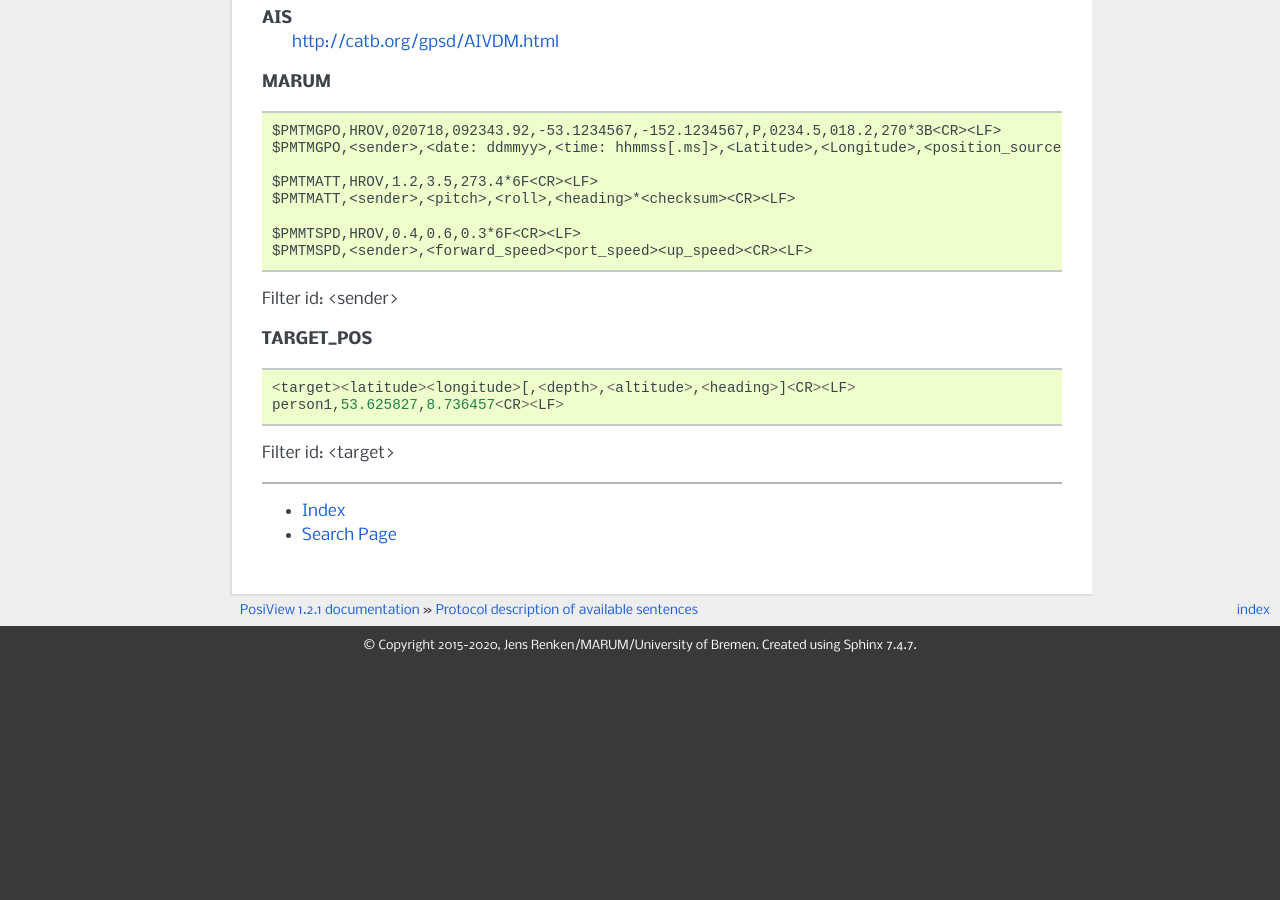
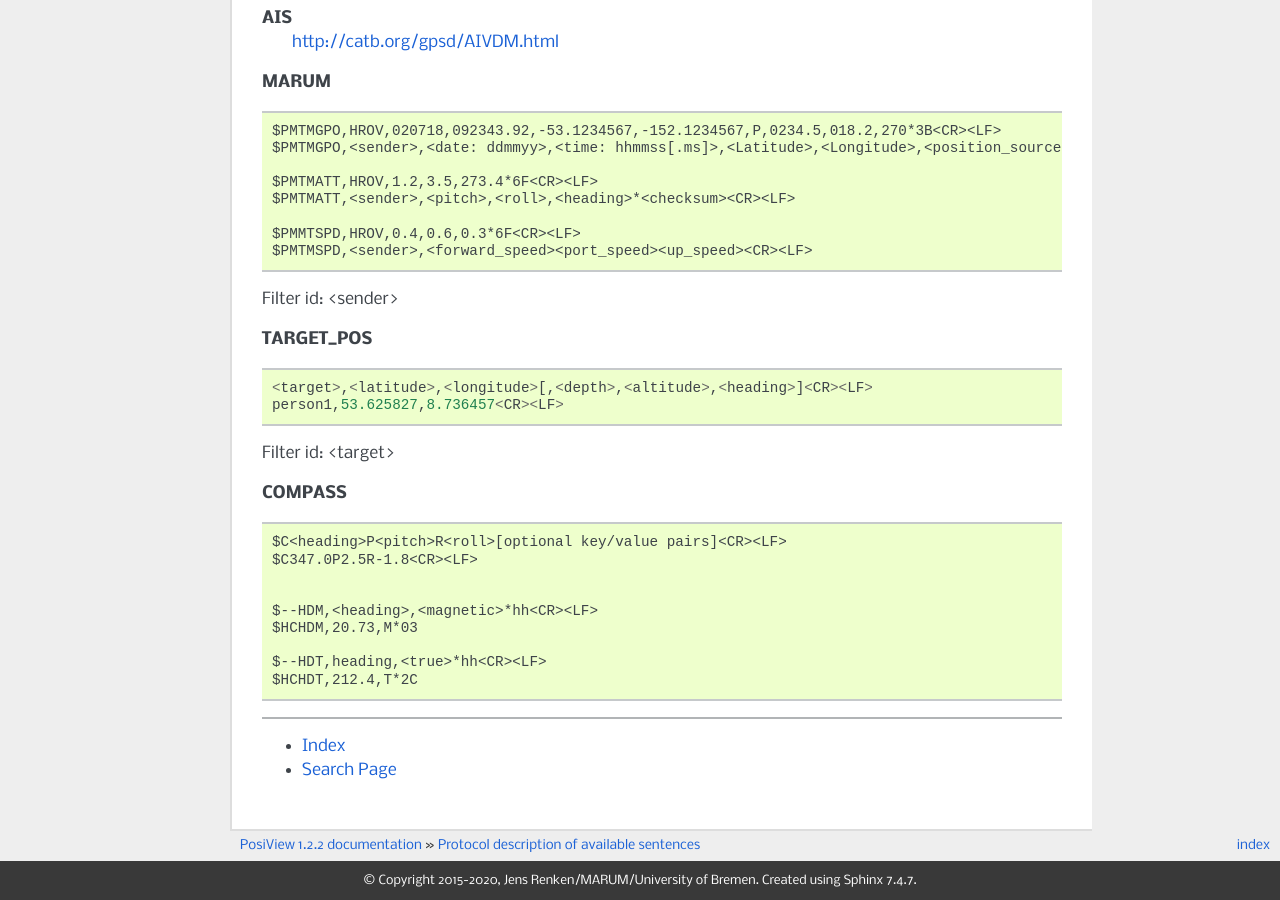
Before and after one commit to jrenken/qgis-PosiView, a Sphinx documentation site: the page built from help/source/protocol.rst, in a window 1280 px wide and 900 px high, scrolled down 1130 px. Built offline with Sphinx 7.4.7, drawn with Linux system fonts in a browser that asks for light colours; formulas are drawn with MathJax 3; before the commit the page ends 1795 px from its top, so only the background shows below that; some of the changed text lies outside the part shown.

Commit message:
update documentation prepare for release

```diff
--- a/help/source/conf.py
+++ b/help/source/conf.py
@@ -50,7 +50,7 @@ copyright = u'2015-2020, Jens Renken/MARUM/University of Bremen'
 # The short X.Y version.
 version = '1.2'
 # The full version, including alpha/beta/rc tags.
-release = '1.2.1'
+release = '1.2.2'
 
 # The language for content autogenerated by Sphinx. Refer to documentation
 # for a list of supported languages.
--- a/help/source/protocol.rst
+++ b/help/source/protocol.rst
@@ -91,12 +91,23 @@ Filter id: <sender>
 **TARGET_POS**
 ::
 
-  <target><latitude><longitude>[,<depth>,<altitude>,<heading>]<CR><LF>
+  <target>,<latitude>,<longitude>[,<depth>,<altitude>,<heading>]<CR><LF>
   person1,53.625827,8.736457<CR><LF>
 
 Filter id: <target>
 
+**COMPASS**
+::
 
+  $C<heading>P<pitch>R<roll>[optional key/value pairs]<CR><LF>
+  $C347.0P2.5R-1.8<CR><LF>
+
+
+  $--HDM,<heading>,<magnetic>*hh<CR><LF>
+  $HCHDM,20.73,M*03
+
+  $--HDT,heading,<true>*hh<CR><LF>
+  $HCHDT,212.4,T*2C
 
 .. Indices and tables
 
--- a/help/source/provider.rst
+++ b/help/source/provider.rst
@@ -33,12 +33,13 @@ Configuring a provider in depth
         IX_USBL     IXBlue USBL systems like GAPS or Posidonia                       $PTSAG, $PTSAH, $HEHDT
         PISE        Record used by ISE for their vehicles                            $PISE
         MINIPOS     Saab MiniPos3 output                                             $PSAAS
-        GPS         Standard GPS Sentences                                           $__RMC, $__GLL, $__VTG, $__GGA
+        GPS         Standard GPS Sentences                                           $__RMC, $__GLL, $__VTG, $__GGA, $__HDT
         RANGER2     Sonardyne USBL system Ranger2                                    $PSONLLD, $PSONALL
         CP16        CP-16 compass                                                    $PCI
         AIS         Automatic Identification System                                  !AIVDM, !AIVDO
         MARUM       Marum's own sentences                                            $PMTM___
         TARGET_POS  Simple non NMEA string containing Id, Lat, Lon and opt. values
+        COMPASS     Heading and attitude as emitted by compass modules               $C, $__HDT, $__HDM
         ==========  ===============================================================  =============================
 
   #. Click  ``Apply Properties``
```
Also changed, not shown: metadata.txt (+5 -2 lines), 1 other file.
